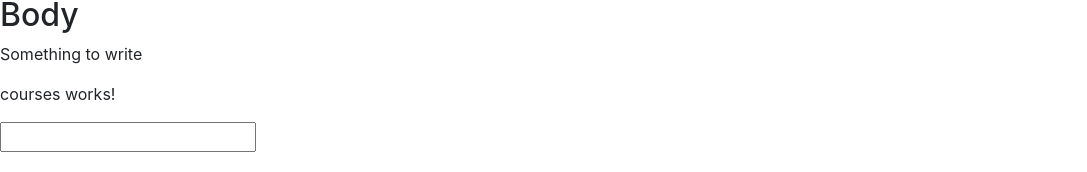
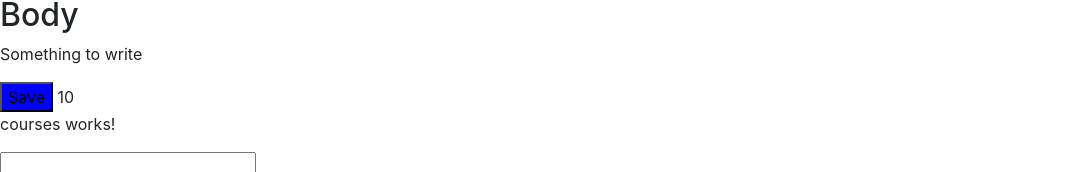
Before and after one commit to murtoza10/hello-world, an Angular app: page / in a window 1280 px wide. Shown: the part 963-1135 px from the top of the page, without its empty margins (0-1087 px from the left). Built offline with nearby package versions, Linux system fonts and the light colour scheme.

Commit message:
like exercise

```diff
--- a/src/app/app.module.ts
+++ b/src/app/app.module.ts
@@ -13,6 +13,7 @@ import { from } from 'rxjs';
 import { StarselectComponent } from './starselect/starselect.component';
 import { TitleCaseComponent } from './title-case/title-case.component';
 import { BtcolorchangeComponent } from './btcolorchange/btcolorchange.component';
+import { LikeComponent } from './like/like.component';
 
 @NgModule({
   declarations: [
@@ -23,7 +24,8 @@ import { BtcolorchangeComponent } from './btcolorchange/btcolorchange.component'
     StarselectComponent,
     TitleCaseComponent,
     TitleCasePipe,
-    BtcolorchangeComponent
+    BtcolorchangeComponent,
+    LikeComponent
   ],
   imports: [
     BrowserModule,
--- a/src/app/course.component.ts
+++ b/src/app/course.component.ts
@@ -57,6 +57,10 @@ interface ColorChangedEventArgs{
     </div>
     </starselect>
 
+    <like
+    [likesCount]="tweet.likeCount" [isClicked]="tweet.isLiked"
+    ></like>
+
     `,
     encapsulation: ViewEncapsulation.Emulated
 })
@@ -79,6 +83,12 @@ export class CourseComponent{
             price: 141.9011,
             releasedate: new Date(2019,4,1)
     }
+
+    tweet ={
+        likeCount : 10,
+        isLiked: false
+    }
+
     text ="Sci-Hub is a website that provides free access to millions of research papers and books, without regard to copyright, by bypassing publishers' paywalls in various ways. Sci-Hub was founded by Alexandra Elbakyan in 2011 in Kazakhstan in response to the high cost of research papers behind paywalls.";
     courses;
     email ="me@gmail.com";
--- /dev/null
+++ b/src/app/like/like.component.html
@@ -0,0 +1,3 @@
+<button [style.backgroundColor]="color" (click)="onClicked()">Save</button>
+
+{{likesCount}}
--- /dev/null
+++ b/src/app/like/like.component.ts
@@ -0,0 +1,20 @@
+import { Component, Input,Output,EventEmitter } from '@angular/core';
+
+@Component({
+  selector: 'like',
+  templateUrl: './like.component.html',
+  styleUrls: ['./like.component.css']
+})
+export class LikeComponent {
+  @Input('isClicked') isClicked: boolean;
+  @Input('likesCount') likesCount:number;
+  color = "blue";
+
+  onClicked(){
+      this.isClicked=!this.isClicked;
+      this.likesCount += (this.isClicked) ? 1 : -1;
+      if(this.isClicked) this.color="green";
+      else this.color="blue";
+  }
+
+}
```
Also changed, not shown: src/app/app.component.html (line endings or trailing spaces), src/app/like/like.component.css (added), 1 other file (tests, documents, lock files or other folders).
